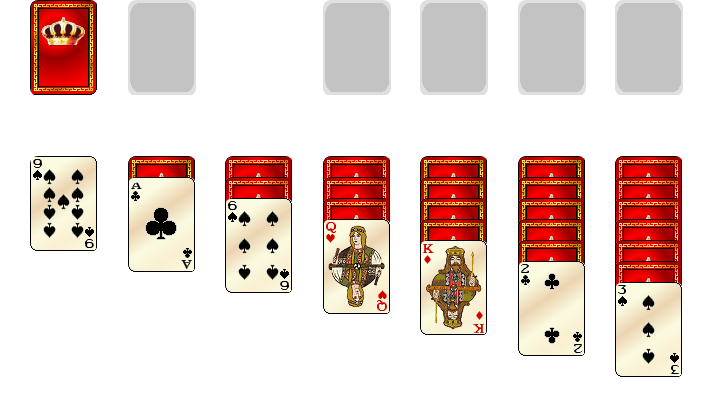
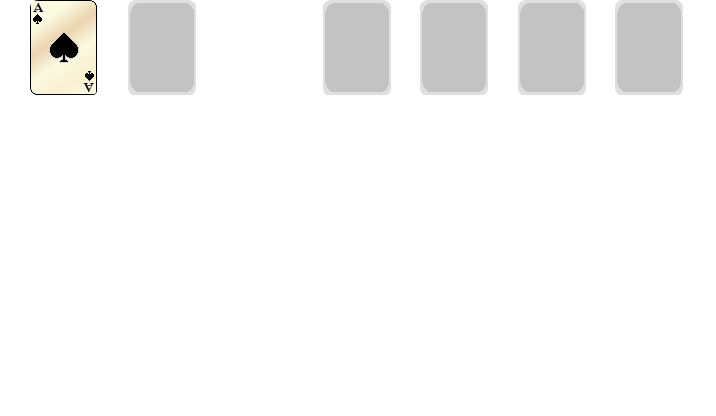
Before and after one commit to AnthonyClink/SolitaireUi, a website: page app/index.html at #/game in a window 1280 px wide. Shown: the whole page, without its empty margins (0-716 px from the left). Drawn offline with Linux system fonts and the light colour scheme.

Commit message:
rebuilt us using new design method for client based running, hooked up controller to view. made dummy value object for the json.

```diff
--- a/app/js/apps/game/game-controller.js
+++ b/app/js/apps/game/game-controller.js
@@ -11,6 +11,9 @@
         var game = solitaireDataService.getGame();
 
         $scope.game = game;
+        $scope.drawPile = game.getPile('DRAW');
+        $scope.discardPile = game.getPile('DISCARD');
+        $scope.drawCard = game.drawCard;
 
     };
 
--- a/app/js/apps/game/game-value.js
+++ b/app/js/apps/game/game-value.js
@@ -810,7 +810,149 @@
                 "faceUp":true
             }
         }
-    }
+    };
+
+    app.value('mockGame', {
+        "id":"1",
+        "REGULAR_5":{
+            "cards":[
+
+            ],
+            "gameSpotType":"REGULAR",
+            "size":0,
+            "topCard":null
+        },
+        "DRAW":{
+            "cards":[
+                {
+                    "rank":"ACE",
+                    "suit":"HEART",
+                    "cardState":"FACE_UP",
+                    "fullName":"Ace Of Hearts",
+                    "color":"RED",
+                    "black":false,
+                    "red":true,
+                    "shortName":"A-H",
+                    "faceDown":false,
+                    "faceUp":true
+                },
+                {
+                    "rank":"ACE",
+                    "suit":"SPADE",
+                    "cardState":"FACE_UP",
+                    "fullName":"Ace Of Spades",
+                    "color":"BLACK",
+                    "black":true,
+                    "red":false,
+                    "shortName":"A-S",
+                    "faceDown":false,
+                    "faceUp":true
+                }
+            ],
+            "gameSpotType":"DRAW",
+            "size":2,
+            "topCard":{
+                "rank":"ACE",
+                "suit":"SPADE",
+                "cardState":"FACE_UP",
+                "fullName":"Ace Of Spades",
+                "color":"BLACK",
+                "black":true,
+                "red":false,
+                "shortName":"A-S",
+                "faceDown":false,
+                "faceUp":true
+            }
+        },
+        "REGULAR_4":{
+            "cards":[
+
+            ],
+            "gameSpotType":"REGULAR",
+            "size":0,
+            "topCard":null
+        },
+        "REGULAR_6":{
+            "cards":[
+
+            ],
+            "gameSpotType":"REGULAR",
+            "size":0,
+            "topCard":null
+        },
+        "REGULAR_1":{
+            "cards":[
+
+            ],
+            "gameSpotType":"REGULAR",
+            "size":0,
+            "topCard":null
+        },
+        "RESOLUTION_HEARTS":{
+            "cards":[
+
+            ],
+            "gameSpotType":"RESOLUTION",
+            "size":0,
+            "topCard":null
+        },
+        "RESOLUTION_SPADE":{
+            "cards":[
+
+            ],
+            "gameSpotType":"RESOLUTION",
+            "size":0,
+            "topCard":null
+        },
+        "RESOLUTION_DIAMONDS":{
+            "cards":[
+
+            ],
+            "gameSpotType":"RESOLUTION",
+            "size":0,
+            "topCard":null
+        },
+        "REGULAR_3":{
+            "cards":[
+
+            ],
+            "gameSpotType":"REGULAR",
+            "size":0,
+            "topCard":null
+        },
+        "RESOLUTION_CLUB":{
+            "cards":[
+
+            ],
+            "gameSpotType":"RESOLUTION",
+            "size":0,
+            "topCard":null
+        },
+        "REGULAR_7":{
+            "cards":[
+
+            ],
+            "gameSpotType":"REGULAR",
+            "size":0,
+            "topCard":null
+        },
+        "DISCARD":{
+            "cards":[
+
+            ],
+            "gameSpotType":"DISCARD",
+            "size":0,
+            "topCard":null
+        },
+        "REGULAR_2":{
+            "cards":[
+
+            ],
+            "gameSpotType":"REGULAR",
+            "size":0,
+            "topCard":null
+        }
+    });
 
     app.value('rawGame', game);
 
--- a/app/js/apps/game/solitaire-data-service.js
+++ b/app/js/apps/game/solitaire-data-service.js
@@ -7,7 +7,6 @@
         var rawData = rawGame;
 
         var homePiles = [];
-        var libraryPiles = [];
         var playAreaPiles = [];
 
         function createPile(name, pile){
@@ -19,6 +18,30 @@
                 piles.push(createPile(name, pile));
             };
         });
+
+        self.drawCard = function(){
+
+            if(self.getDrawPile().length === 0){
+                return;
+            }
+
+            var drawPile = self.getDrawPile();
+            var card = drawPile.getTopCard();
+            var discardPile = self.getDiscardPile();
+
+            card.turnFaceUp();
+            drawPile.removeCard(card);
+            discardPile.addCard(card);
+
+        }
+
+        self.getDrawPile = function(){
+            return self.getPile('DRAW');
+        };
+
+        self.getDiscardPile = function(){
+            return self.getPile('DISCARD');
+        }
 
         self.getHome = function(){
 
@@ -191,11 +214,11 @@
         return self;
     }
 
-    var GameResource = function($resource, rawGame, __){
+    var GameResource = function($resource, rawGame, mockGame, __){
         var self = {};
         _ = __;
         self.GET = function(id){
-            return rawGame;
+            return mockGame;
         };
 
 
@@ -214,7 +237,7 @@
         return string.charAt(0).toUpperCase() + string.slice(1);
     }
 
-    app.factory('gameResource', ['$resource', 'rawGame', '_', GameResource]);
+    app.factory('gameResource', ['$resource', 'rawGame', 'mockGame', '_', GameResource]);
     app.factory('solitaireDataService', ['gameResource', SolitaireDataService]);
 
 })(solitaire);
--- a/app/views/game/solitaire.html
+++ b/app/views/game/solitaire.html
@@ -6,8 +6,14 @@
     <div class="container">
         <div class="row">
             <dov id="solitaire-score-area">
-                <div class="col-sm-1" ng-repeat="pile in game.getLibrary()">
-                    <div class="{{pile.getTopCard().getCSS()}}">&nbsp;</div>
+                <div class="col-sm-1">
+                    <div
+                       class="{{drawPile.getTopCard().getCSS()}}"
+                       ng-click="drawCard()"
+                    >&nbsp;</div>
+                </div>
+                <div class="col-sm-1">
+                    <div class="{{discardPile.getTopCard().getCSS()}}">&nbsp;</div>
                 </div>
                 <div class="col-sm-1">&nbsp;</div>
                 <div class="col-sm-1" ng-repeat="pile in game.getHome()">
```
